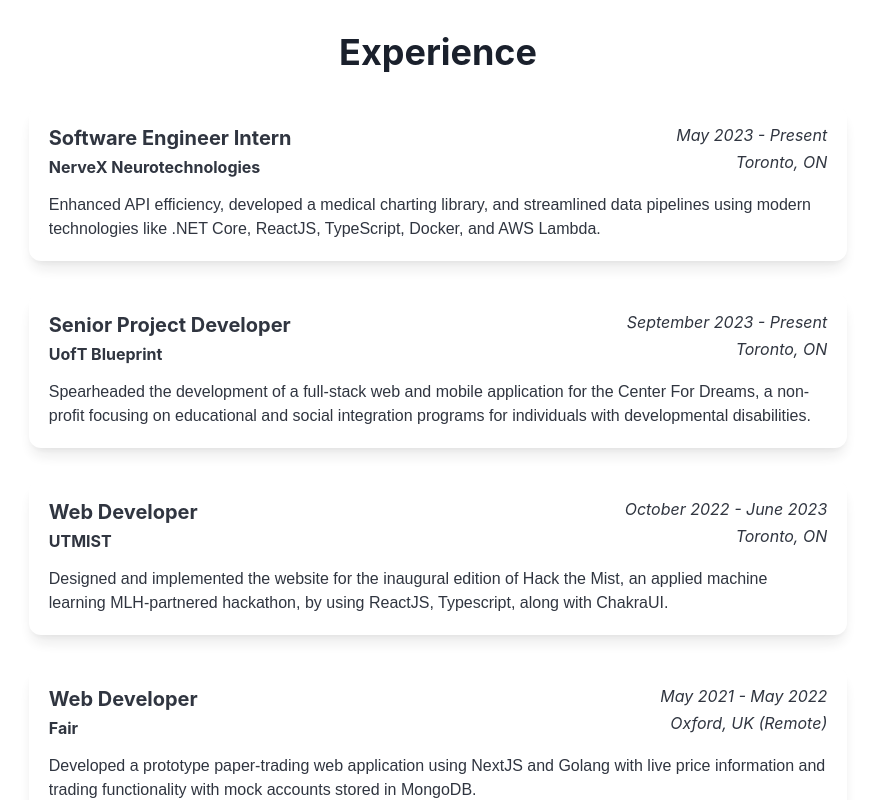
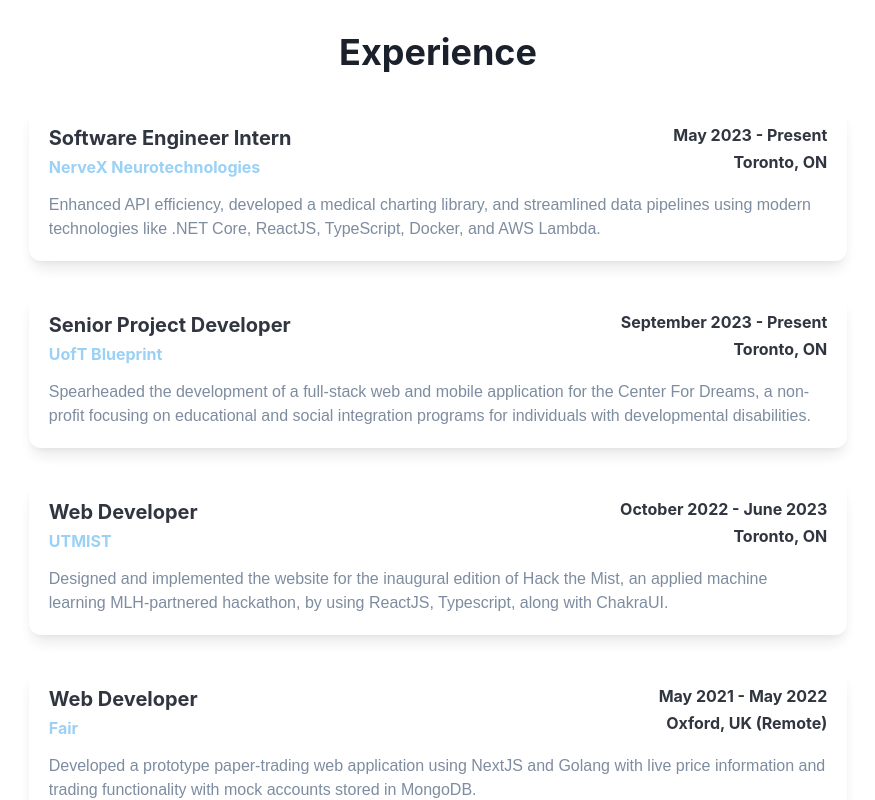
Before and after one commit to jasonfyw/jasonfyw.github.io, a React (Create React App) app: page / in a window 1280 px wide. Shown: the part 1820-2620 px from the top of the page, without its empty margins (202-1077 px from the left). Built offline with nearby package versions, Linux system fonts and the light colour scheme; a web font is replaced by a local one.

Commit message:
style: fix card styling

```diff
--- a/src/components/Experience/ExperienceCard.tsx
+++ b/src/components/Experience/ExperienceCard.tsx
@@ -33,15 +33,15 @@ const ExperienceCard = (props: ExperienceCardProps) => {
             <Flex direction={['column', 'row']} w={'full'}>
                 <Stack>
                     <Heading as='h3' size='md'>{ props.title }</Heading>
-                    <Heading as='h4' size='sm'>{ props.company }</Heading>
+                    <Heading as='h4' size='sm' color={'blue.200'}>{ props.company }</Heading>
                 </Stack>
                 <Spacer />
                 <Stack textAlign={['center', 'right']}>
-                    <Heading as='i' size='sm' pt={[2, 0]} fontWeight={400}>{ props.dates }</Heading>
-                    <Heading as='i' size='sm' fontWeight={400}>{ props.location }</Heading>
+                    <Heading as='h5' size='sm' pt={[2, 0]}>{ props.dates }</Heading>
+                    <Heading as='h5' size='sm'>{ props.location }</Heading>
                 </Stack>
             </Flex>
-            <Text size='sm'>{ props.description }</Text>
+            <Text size='sm' color='gray.500'>{ props.description }</Text>
         </Stack>
     );
 };
```
